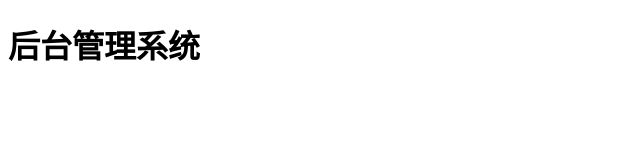
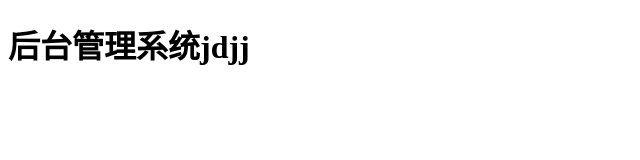
Before and after one commit to 18217085080/shang_letao, a website: page public/back/index.html in a window 1280 px wide. Shown: the whole page, without its empty margins (0-640 px from the left). Drawn offline with Linux system fonts and the light colour scheme.

Commit message:
back目录初始化

```diff
--- a/public/back/index.html
+++ b/public/back/index.html
@@ -7,6 +7,6 @@
   <title>Document</title>
 </head>
 <body>
-  <h1>后台管理系统</h1>
+  <h1>后台管理系统jdjj</h1>
 </body>
 </html>
```
